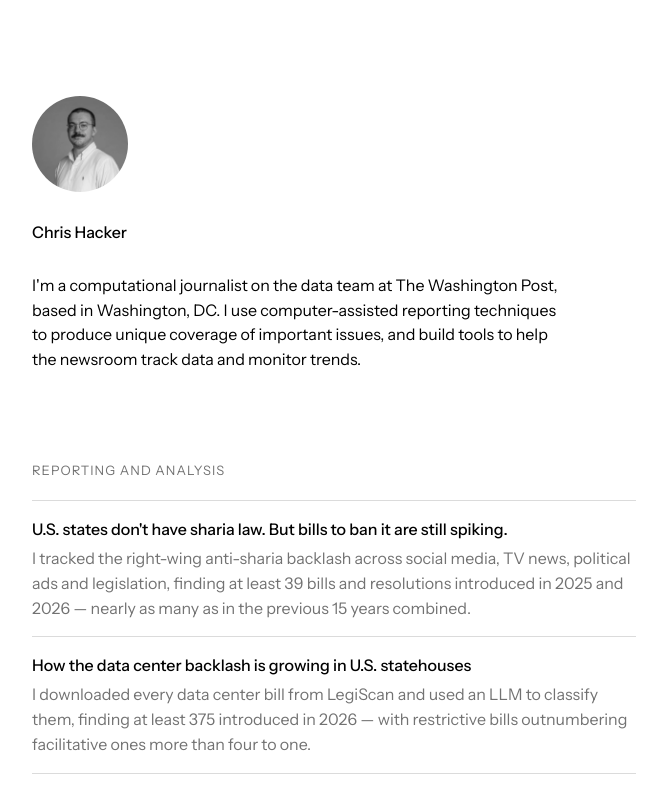
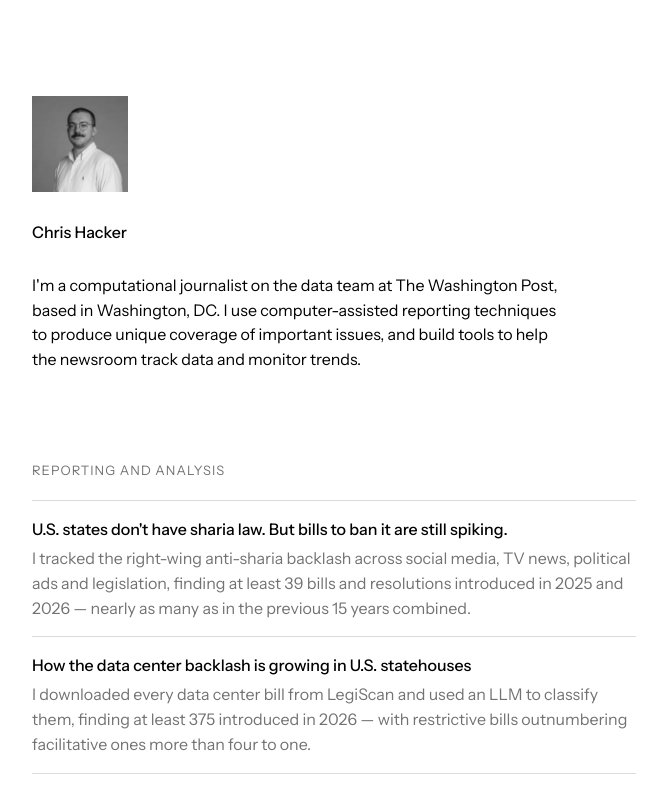
Before and after one commit to cmhac/cmhac.github.io, a Next.js app: page / in a window 1280 px wide. Shown: the top 794 px of the page, without its empty margins (306-973 px from the left). Built offline with nearby package versions, Linux system fonts and the light colour scheme.

Commit message:
Use square crop for home page headshot
Co-Authored-By: Claude Sonnet 5.5 <noreply@anthropic.com>
Claude-Session: https://claude.ai/code/session_01ShLPUT4vwTf5fo3YF9NgiF

```diff
--- a/src/app/page.tsx
+++ b/src/app/page.tsx
@@ -53,7 +53,7 @@ export default async function Home() {
           width={96}
           height={96}
           priority
-          className="rounded-full object-cover"
+          className="object-cover"
         />
         <h1 className="m-0 text-[16px] font-medium">{site.author}</h1>
         <p className="m-0 max-w-[50ch] [text-wrap:pretty]">{site.bio}</p>
```
